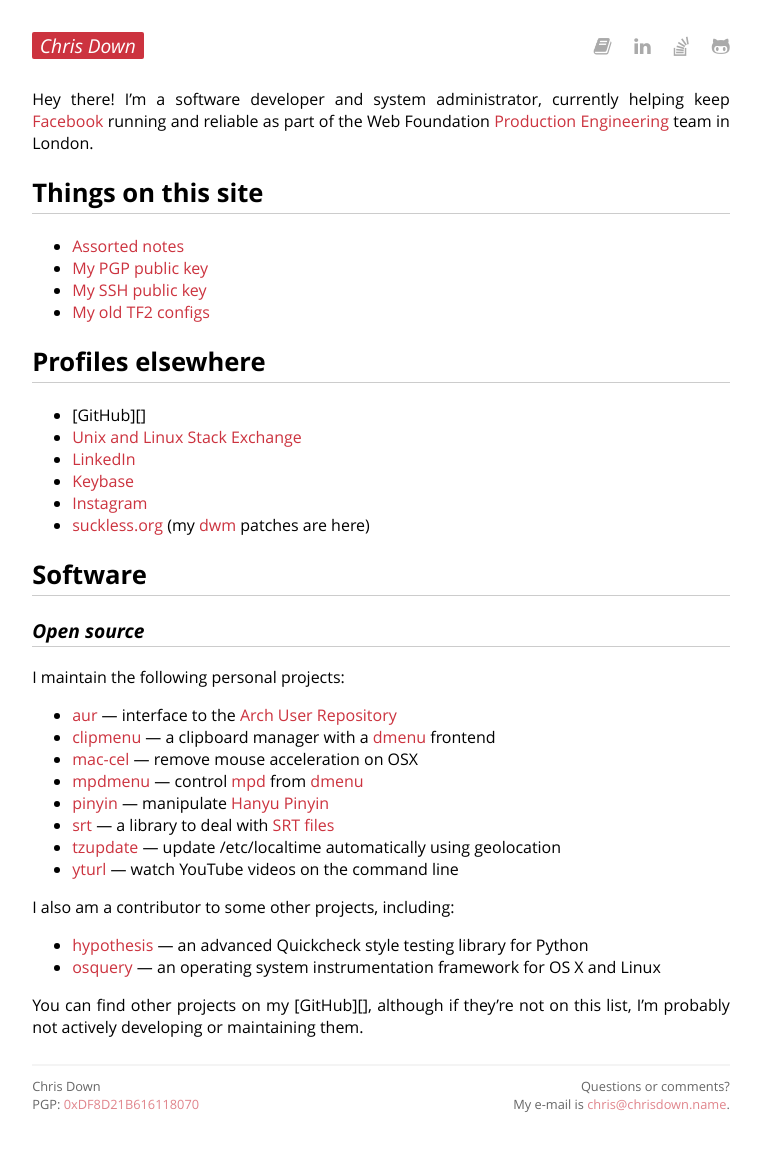
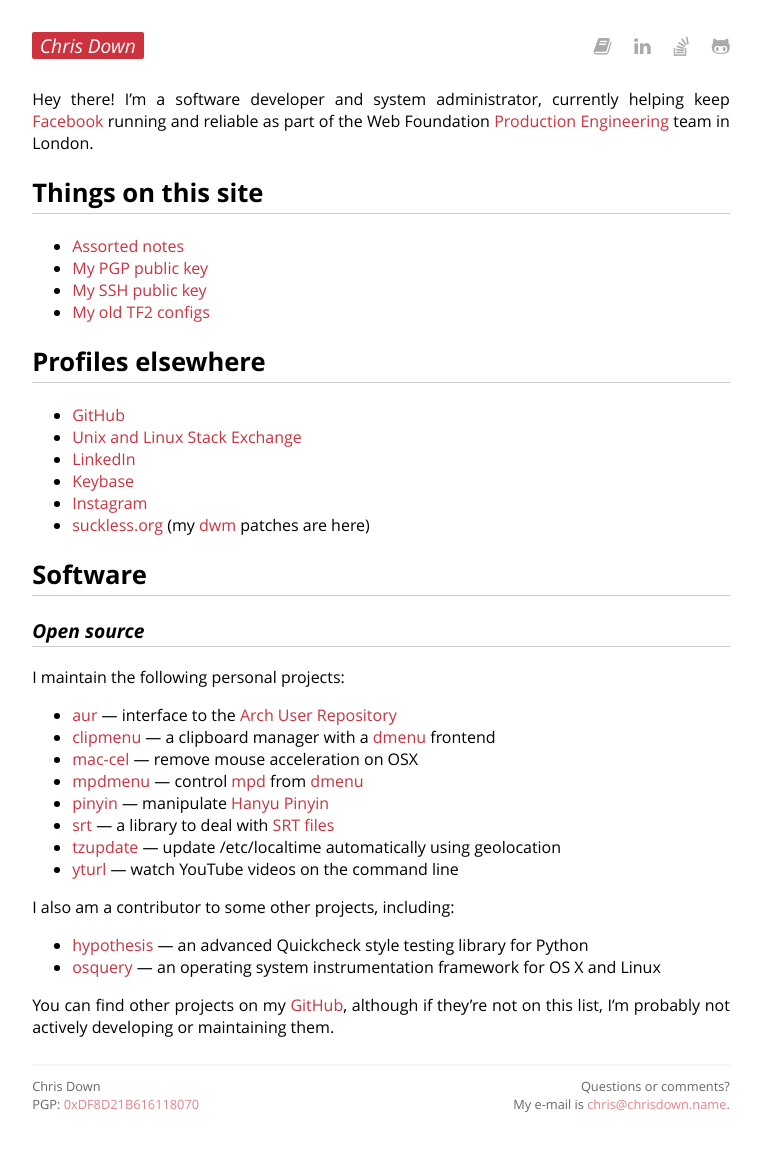
Before and after one commit to cdown/chrisdown.name, a Jekyll site: the page built from index.md, in a window 1280 px wide. Shown: the whole page, without its empty margins (259-1020 px from the left). Built offline with Jekyll 4.4.1, drawn with Linux system fonts in a browser that asks for light colours; part of the change alters nothing that is shown.

Commit message:
Fix GitHub link

```diff
--- a/index.md
+++ b/index.md
@@ -67,3 +67,4 @@ list, I'm probably not actively developing or maintaining them.
 [mpd]: http://mpd.wikia.com/
 [Hanyu Pinyin]: https://en.wikipedia.org/wiki/Pinyin
 [Arch User Repository]: https://aur.archlinux.org/
+[GitHub]: https://github.com/cdown
```
